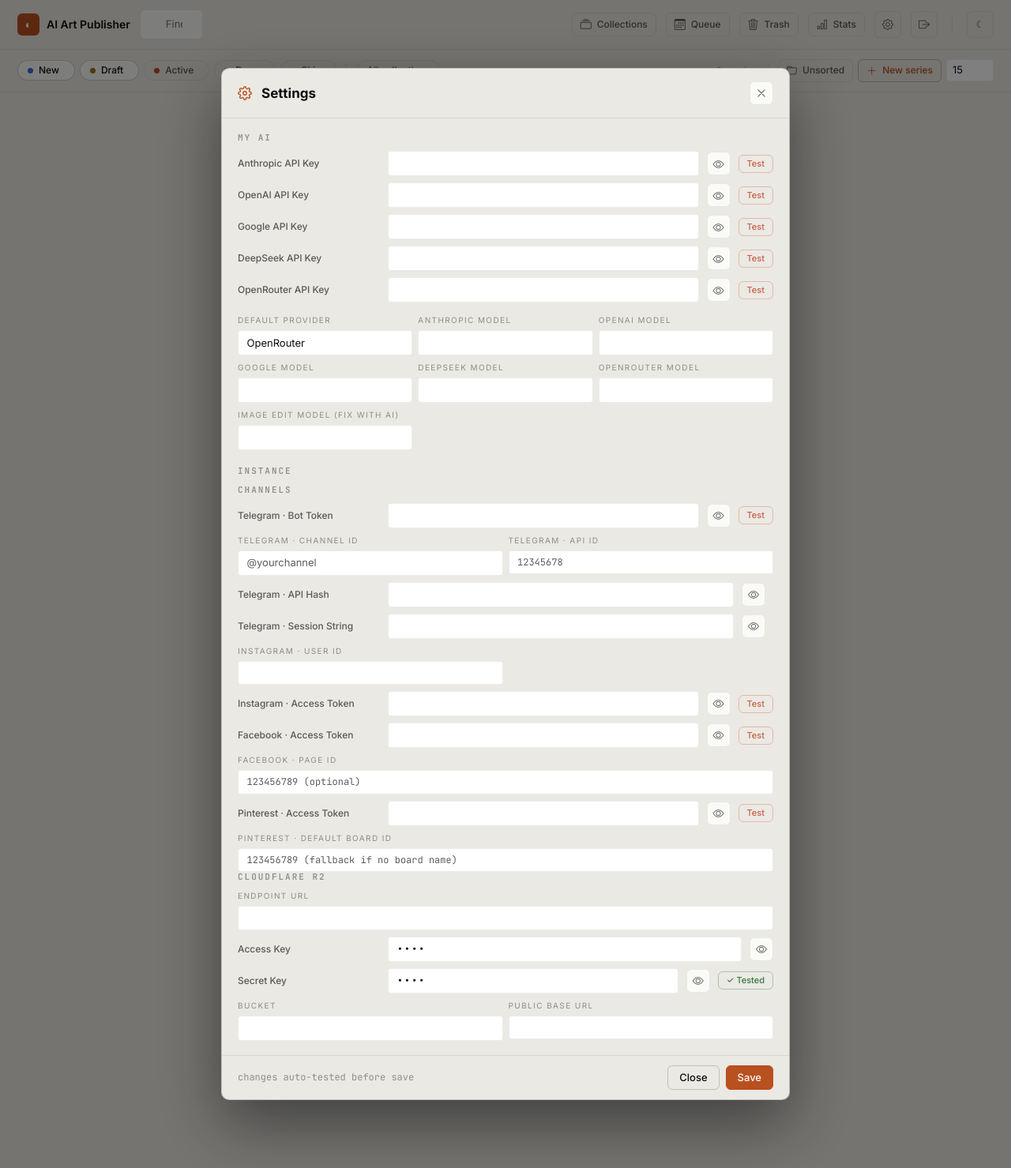
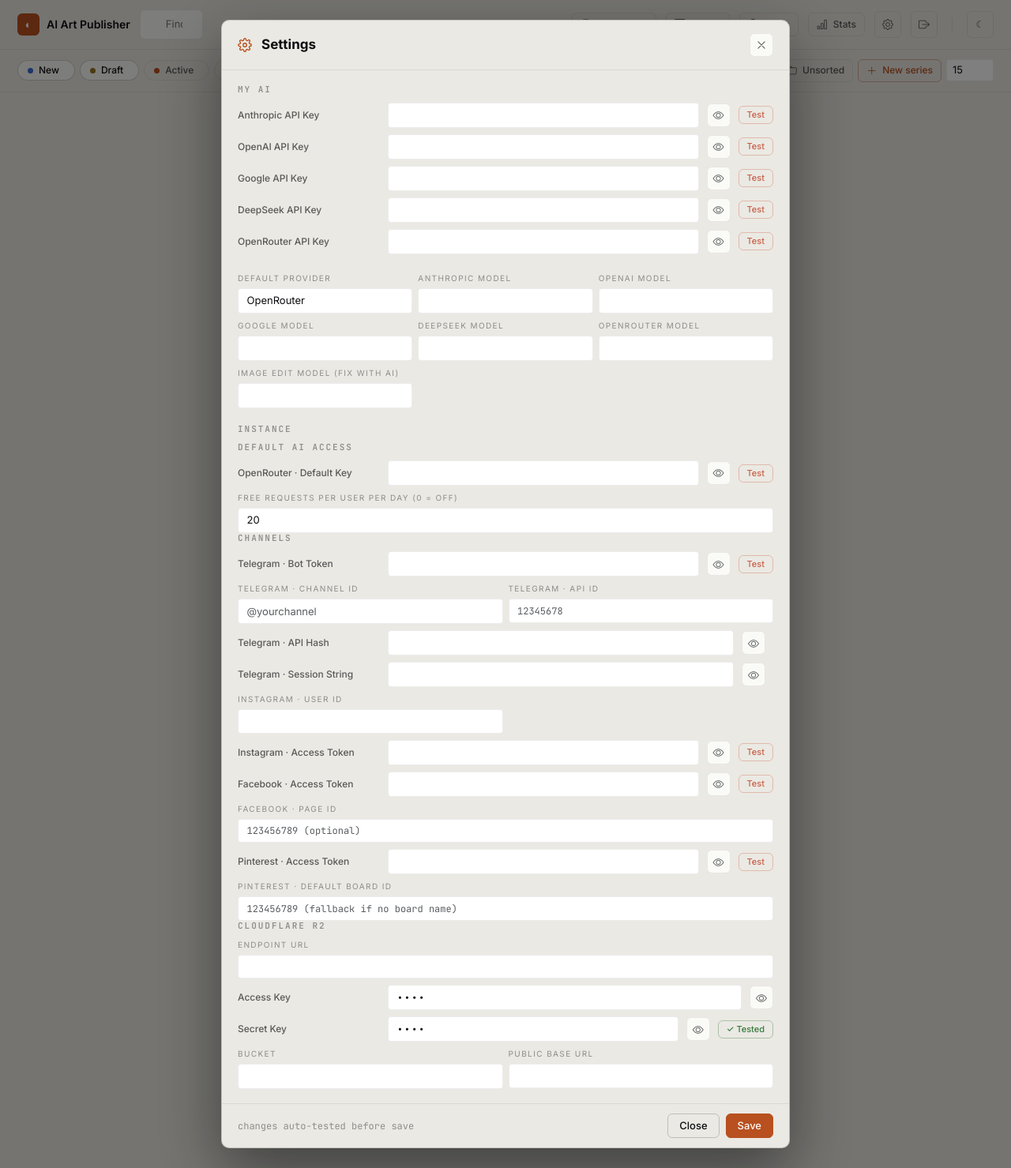
Before and after one commit to anscii/ai-art-publisher, a FastAPI app: page / in a window 1280 px wide, after a click that opens the changed part. Shown: the whole page at 79% size. Run offline with FastAPI, Linux system fonts and the light colour scheme; data comes from the database, SQL or seed files in the repository; data that the repository does not hold is empty; parts of the project's set-up code (start-up, migrations or seed data) failed here and were passed over; some libraries are stand-ins or nearby versions.

Commit message:
feat: Default AI Access settings UI and usage counter (multi-user 2B frontend)

```diff
--- a/app/static/settings.js
+++ b/app/static/settings.js
@@ -5,7 +5,7 @@ const _SECRET_FIELD_IDS = [
   's_deepseek_api_key', 's_openrouter_api_key',
   's_telegram_bot_token', 's_instagram_access_token',
   's_facebook_page_access_token', 's_pinterest_access_token',
-  's_r2_secret_key',
+  's_r2_secret_key', 's_default_ai_openrouter_key',
 ];
 
 // Returns the Test button for a given secret field ID.
@@ -49,6 +49,7 @@ const _INSTANCE_FIELDS = [
   'facebook_page_access_token', 'facebook_page_id',
   'pinterest_access_token', 'pinterest_default_board_id',
   'r2_endpoint', 'r2_access_key', 'r2_secret_key', 'r2_bucket', 'r2_public_base_url',
+  'default_ai_openrouter_key', 'default_ai_daily_limit',
 ];
 const _AI_PROVIDERS = ['anthropic', 'openai', 'google', 'deepseek', 'openrouter'];
 
@@ -63,8 +64,11 @@ async function loadSettings() {
     }
     [..._MY_FIELDS, ..._INSTANCE_FIELDS].forEach(f => {
       const el = document.getElementById('s_' + f);
-      if (el && !el.list && el.tagName !== 'SELECT') { el.value = s[f] || ''; el.dataset.loaded = el.value; }
+      if (el && !el.list && el.tagName !== 'SELECT') { el.value = s[f] ?? ''; el.dataset.loaded = el.value; }
     });
+    const da = s.default_ai;
+    const usage = document.getElementById('defaultAiUsage');
+    if (usage) usage.textContent = da?.enabled ? `Free access today: ${da.used_today} / ${da.daily_limit}` : '';
     const provEl = document.getElementById('s_default_provider');
     if (provEl && s.default_provider) provEl.value = s.default_provider;
     // Model fields are <input list=datalist>: fill the datalist, then set the (free-text) value.
@@ -90,7 +94,7 @@ function _collect(fields) {
     const el = document.getElementById('s_' + f);
     if (!el) return;
     const val = el.value.trim();
-    if (val && val !== '****') body[f] = val;
+    if (val && val !== '****') body[f] = f === 'default_ai_daily_limit' ? Number(val) : val;
     else if (!val && el.dataset.loaded === '****') body[f] = '';  // user cleared a saved secret
   });
   return body;
--- a/app/templates/index.html
+++ b/app/templates/index.html
@@ -326,6 +326,7 @@
               <button type="button" class="aap-icon-btn" aria-label="Show password" onclick="togglePass(this)"><i class="bi bi-eye"></i></button>
               <button type="button" class="btn aap-btn aap-btn--sm" onclick="testConn('openrouter',this)">Test</button>
             </div>
+            <div id="defaultAiUsage" class="small text-muted"></div>
             <div class="d-grid gap-2 mt-2" style="grid-template-columns: 1fr 1fr 1fr;">
               <div class="aap-field-block">
                 <span class="aap-field-block__label">Default provider</span>
@@ -371,6 +372,23 @@
 
         <div class="admin-only">
         <h3 class="aap-section-label">Instance</h3>
+
+        <!-- Default AI Access -->
+        <section class="aap-settings-section">
+          <h3 class="aap-section-label">Default AI Access</h3>
+          <div class="aap-settings-section__rows">
+            <div class="aap-secret-row">
+              <span class="aap-secret-row__label">OpenRouter &middot; Default Key</span>
+              <input type="password" class="form-control aap-input aap-input--secret" id="s_default_ai_openrouter_key" aria-label="Default AI OpenRouter Key" autocomplete="off">
+              <button type="button" class="aap-icon-btn" aria-label="Show password" onclick="togglePass(this)"><i class="bi bi-eye"></i></button>
+              <button type="button" class="btn aap-btn aap-btn--sm" onclick="testConn('default_ai',this)">Test</button>
+            </div>
+            <div class="aap-field-block">
+              <span class="aap-field-block__label">Free requests per user per day (0 = off)</span>
+              <input type="number" min="0" class="form-control aap-input" id="s_default_ai_daily_limit" aria-label="Free requests per user per day">
+            </div>
+          </div>
+        </section>
 
         <!-- Channels -->
         <section class="aap-settings-section">
```
Also changed, not shown: CLAUDE.md (+4 -2 lines), tests/test_e2e_settings.py (+33 -7 lines).
